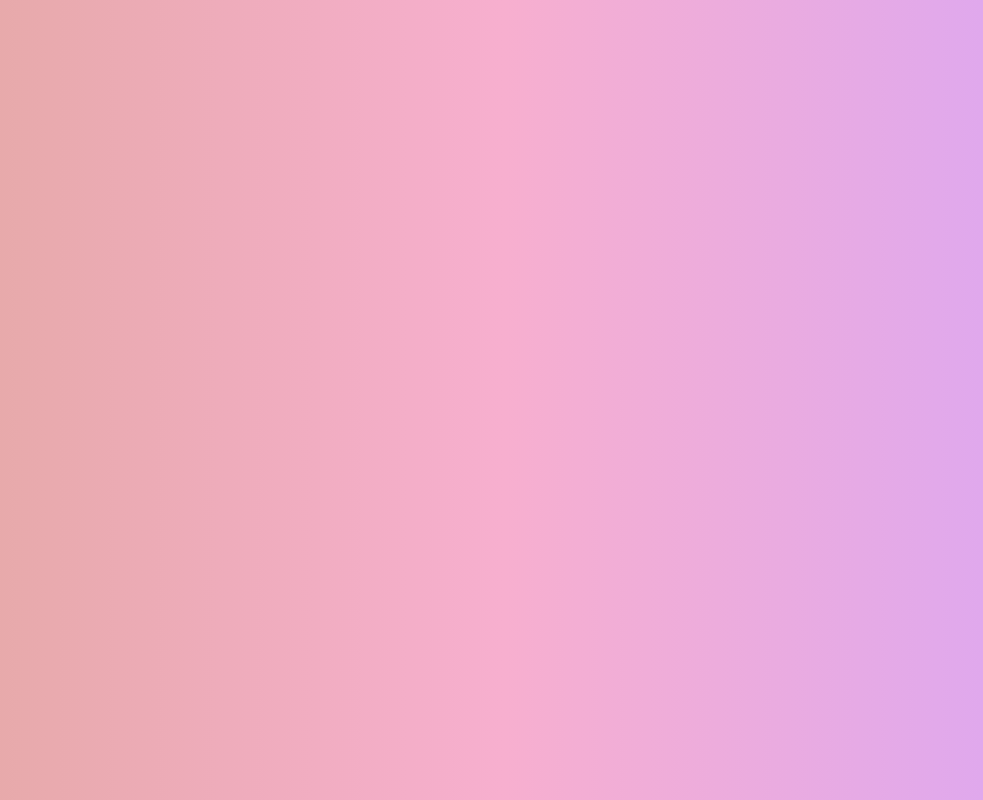
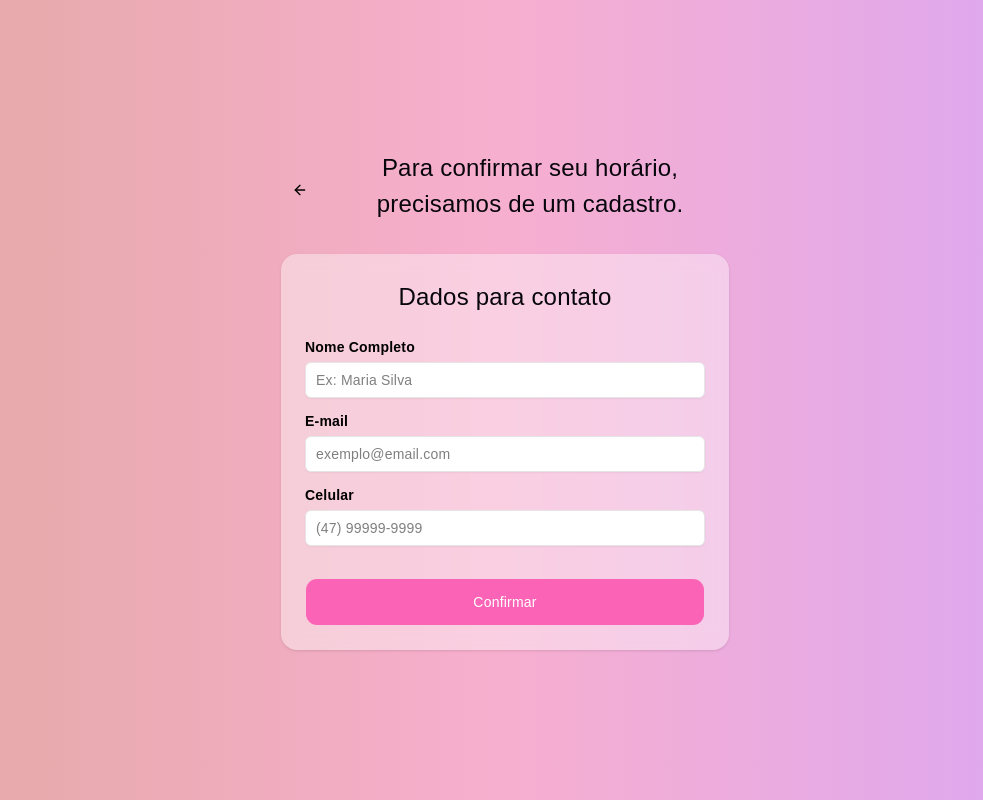
Before and after one commit to AnaVolkmannn/Qdule, a React (Vite) app: page /cadastro in a window 1280 px wide. Before the commit this address had no page. Shown: the whole page, without its empty margins (135-1118 px from the left). Built offline with nearby package versions, Linux system fonts and the light colour scheme.

Commit message:
nova página de cadastro e fix no calendário

```diff
--- /dev/null
+++ b/src/components/ui/input.tsx
@@ -0,0 +1,19 @@
+import * as React from "react"
+
+import { cn } from "@/lib/utils"
+
+function Input({ className, type, ...props }: React.ComponentProps<"input">) {
+  return (
+    <input
+      type={type}
+      data-slot="input"
+      className={cn(
+        "h-9 w-full min-w-0 rounded-md border border-input bg-transparent px-2.5 py-1 text-base shadow-xs transition-[color,box-shadow] outline-none file:inline-flex file:h-7 file:border-0 file:bg-transparent file:text-sm file:font-medium file:text-foreground placeholder:text-muted-foreground focus-visible:border-ring focus-visible:ring-3 focus-visible:ring-ring/50 disabled:pointer-events-none disabled:cursor-not-allowed disabled:opacity-50 aria-invalid:border-destructive aria-invalid:ring-3 aria-invalid:ring-destructive/20 md:text-sm dark:bg-input/30 dark:aria-invalid:border-destructive/50 dark:aria-invalid:ring-destructive/40",
+        className
+      )}
+      {...props}
+    />
+  )
+}
+
+export { Input }
--- /dev/null
+++ b/src/components/ui/label.tsx
@@ -0,0 +1,22 @@
+import * as React from "react"
+import { Label as LabelPrimitive } from "radix-ui"
+
+import { cn } from "@/lib/utils"
+
+function Label({
+  className,
+  ...props
+}: React.ComponentProps<typeof LabelPrimitive.Root>) {
+  return (
+    <LabelPrimitive.Root
+      data-slot="label"
+      className={cn(
+        "flex items-center gap-2 text-sm leading-none font-medium select-none group-data-[disabled=true]:pointer-events-none group-data-[disabled=true]:opacity-50 peer-disabled:cursor-not-allowed peer-disabled:opacity-50",
+        className
+      )}
+      {...props}
+    />
+  )
+}
+
+export { Label }
--- a/src/index.css
+++ b/src/index.css
@@ -17,26 +17,20 @@
   --font-body: "Anek Kannada", sans-serif;
   --font-mono: ui-monospace, Consolas, monospace;
 
-  letter-spacing: 0.20px;
+  letter-spacing: 0.2px;
 
   /* DEGRADE GLOBAL */
-  --bg-gradient:
-    linear-gradient(
-      90deg,
-      #e3a8a1 0%,
-      #f7afcf 50%,
-      #d8a6f7 100%
-    );
+  --bg-gradient: linear-gradient(90deg, #e3a8a1 0%, #f7afcf 50%, #d8a6f7 100%);
 
   /* shadcn tokens */
   --background: oklch(1 0 0);
   --foreground: oklch(0.145 0 0);
 
-  --primary: oklch(0.205 0 0);
+  --primary: oklch(66.498% 0.28171 345.991);
   --secondary: oklch(0.97 0 0);
   --muted: oklch(0.97 0 0);
   --accent: oklch(0.97 0 0);
-  --ring: oklch(0.708 0 0);
+  --ring: oklch(45.535% 0.21474 311.865);
 }
 
 /* =========================
@@ -89,7 +83,7 @@ h2 {
 }
 
 p {
-  font-size:large;
+  font-size: large;
   margin: 2px;
 }
 
@@ -127,10 +121,5 @@ code {
    COMPONENTE (igual ao da imagem)
 ========================= */
 .card-gradient {
-  background: linear-gradient(
-    90deg,
-    #e3a8a1 0%,
-    #f7afcf 50%,
-    #d8a6f7 100%
-  );
+  background: linear-gradient(90deg, #e3a8a1 0%, #f7afcf 50%, #d8a6f7 100%);
 }
--- a/src/pages/Agendamento.tsx
+++ b/src/pages/Agendamento.tsx
@@ -7,9 +7,10 @@ import { Calendar } from "@/components/ui/calendar";
 /* ================= MOCK ================= */
 
 const mockHorarios: Record<number, string[]> = {
-  21: ["08:30", "09:30"],
+  21: ["08:30", "09:30", "10:00", "10:15", "10:30"],
   22: ["10:00"],
   23: ["14:00"],
+  27: ["10:00"],
 };
 
 export default function Agenda() {
@@ -20,9 +21,14 @@ export default function Agenda() {
 
   const [date, setDate] = useState<Date | undefined>(new Date());
   const [horarios, setHorarios] = useState<string[]>([]);
-  const [horarioSelecionado, setHorarioSelecionado] = useState<string | null>(null);
+  const [horarioSelecionado, setHorarioSelecionado] = useState<string | null>(
+    null,
+  );
 
-  const diaSelecionado = date?.getDate() ?? null;
+  const diaSelecionado = date ? String(date.getDate()).padStart(2, "0") : null;
+  const mesSelecionado = date
+    ? String(date.getMonth() + 1).padStart(2, "0")
+    : null;
 
   useEffect(() => {
     if (!diaSelecionado) return;
@@ -31,7 +37,8 @@ export default function Agenda() {
     setHorarioSelecionado(null);
 
     const timer = setTimeout(() => {
-      setHorarios(mockHorarios[diaSelecionado] || []);
+      const diaNum = Number(diaSelecionado);
+      setHorarios(mockHorarios[diaNum] || []);
     }, 250);
 
     return () => clearTimeout(timer);
@@ -41,8 +48,10 @@ export default function Agenda() {
     console.log({
       servicoId: servico?.id,
       dia: diaSelecionado,
+      mes: mesSelecionado,
       horario: horarioSelecionado,
     });
+    navigate("/cadastro");
   }
 
   if (!servico) {
@@ -55,26 +64,19 @@ export default function Agenda() {
 
   return (
     <div className="min-h-screen px-6 py-10 flex justify-center">
-
       <div className="w-full max-w-5xl grid grid-cols-1 lg:grid-cols-2 gap-10">
-
         {/* ================= LEFT ================= */}
         <div className="flex flex-col gap-6">
-
           <header className="flex items-center gap-3">
             <Button variant="ghost" onClick={() => navigate(-1)}>
               <ArrowLeft />
             </Button>
 
-            <h1 className="text-2xl font-semibold">
-              Agendamento
-            </h1>
+            <h1 className="text-2xl font-semibold">Agendamento</h1>
           </header>
 
           <div className="rounded-2xl p-6 bg-white/60 backdrop-blur shadow-sm">
-            <p className="text-sm text-muted-foreground">
-              Serviço selecionado
-            </p>
+            <p className="text-sm text-muted-foreground">Serviço selecionado</p>
 
             <h2 className="text-2xl font-bold text-pink-500 mt-1">
               {servico.nome}
@@ -84,29 +86,28 @@ export default function Agenda() {
               R$ {servico.preco} • {servico.duracao} min
             </p>
           </div>
-
         </div>
 
         {/* ================= RIGHT ================= */}
         <div className="flex flex-col gap-8">
-
           {/* CALENDÁRIO */}
           <div>
             <h3 className="font-medium mb-3">Escolha o dia</h3>
 
             <div className="flex justify-center">
-             <Calendar
+              <Calendar
                 mode="single"
                 selected={date}
                 onSelect={setDate}
                 captionLayout="dropdown"
+                disabled={{ before: new Date() }}
                 className="rounded-lg bordered bg-white/60 backdrop-blur shadow-sm"
               />
             </div>
 
             {diaSelecionado && (
               <p className="text-sm text-muted-foreground pt-4 text-center">
-                Dia selecionado: {diaSelecionado}
+                Data selecionada: {diaSelecionado}/{mesSelecionado}
               </p>
             )}
           </div>
@@ -118,7 +119,7 @@ export default function Agenda() {
             <div className="grid grid-cols-3 gap-3">
               {horarios.length === 0 && diaSelecionado && (
                 <p className="col-span-3 text-sm text-muted-foreground">
-                  Nenhum horário disponível
+                  Nenhum horário disponível para esse dia
                 </p>
               )}
 
@@ -132,9 +133,7 @@ export default function Agenda() {
                     variant="outline"
                     className={`
                       rounded-xl transition
-                      ${ativo
-                        ? "bg-pink-400 text-white border-pink-400"
-                        : ""}
+                      ${ativo ? "bg-pink-400 text-white border-pink-400" : ""}
                     `}
                   >
                     {hora}
@@ -159,9 +158,7 @@ export default function Agenda() {
               Confirmar agendamento
             </Button>
           </div>
-
         </div>
-
       </div>
     </div>
   );
--- /dev/null
+++ b/src/pages/Cadastro.tsx
@@ -0,0 +1,83 @@
+import { ArrowLeft } from "lucide-react";
+import { Button } from "../components/ui/button";
+import { Input } from "../components/ui/input";
+import { Label } from "../components/ui/label";
+import { useNavigate } from "react-router-dom";
+
+export default function Cadastro() {
+  const navigate = useNavigate();
+
+  return (
+    // Removido px-60 e adicionado items-center para centralizar vertical e horizontalmente
+    <div className="min-h-screen p-6 flex flex-col items-center justify-center">
+      <div className="w-full max-w-md flex flex-col gap-6">
+        <header className="flex items-center gap-3">
+          <Button variant="ghost" onClick={() => navigate(-1)}>
+            <ArrowLeft />
+          </Button>
+
+          <h2 className="text-4x2 font-semibold">
+            Para confirmar seu horário, precisamos de um cadastro.
+          </h2>
+        </header>
+
+        <div className="grid w-full gap-4 bg-white/40 p-6 rounded-2xl shadow-sm backdrop-blur-sm">
+          {/* Título do Card */}
+          <h2 className="text-lg font-bold text-gray-700 mb-2">
+            Dados para contato
+          </h2>
+
+          <div className="grid gap-2">
+            <Label className="font-bold" htmlFor="nome">
+              Nome Completo
+            </Label>
+            <Input
+              className="bg-white"
+              type="text"
+              id="nome"
+              placeholder="Ex: Maria Silva"
+            />
+          </div>
+
+          <div className="grid gap-2">
+            <Label className="font-bold" htmlFor="email">
+              E-mail
+            </Label>
+            <Input
+              className="bg-white"
+              type="email"
+              id="email"
+              placeholder="exemplo@email.com"
+            />
+          </div>
+
+          <div className="grid gap-2">
+            <Label className="font-bold" htmlFor="celular">
+              Celular
+            </Label>
+            <Input
+              className="bg-white"
+              type="tel"
+              id="celular"
+              placeholder="(47) 99999-9999"
+            />
+          </div>
+
+          <div className="mt-4">
+            <Button
+              className="
+                w-full
+                bg-pink-400 hover:bg-pink-500
+                text-white rounded-xl
+                disabled:opacity-50
+                h-12
+              "
+            >
+              Confirmar
+            </Button>
+          </div>
+        </div>
+      </div>
+    </div>
+  );
+}
--- a/src/routes/AppRoutes.tsx
+++ b/src/routes/AppRoutes.tsx
@@ -1,6 +1,7 @@
 import { BrowserRouter, Routes, Route } from "react-router-dom";
 import Servico from "@/pages/Servicos";
 import Agenda from "@/pages/Agendamento";
+import Cadastro from "@/pages/Cadastro";
 
 export default function AppRoutes() {
   return (
@@ -8,6 +9,7 @@ export default function AppRoutes() {
       <Routes>
         <Route path="/" element={<Servico />} />
         <Route path="/agenda" element={<Agenda />} />
+        <Route path="/cadastro" element={<Cadastro />} />
       </Routes>
     </BrowserRouter>
   );
```
Also changed, not shown: src/components/ui/calendar.tsx (+48 -41 lines).
